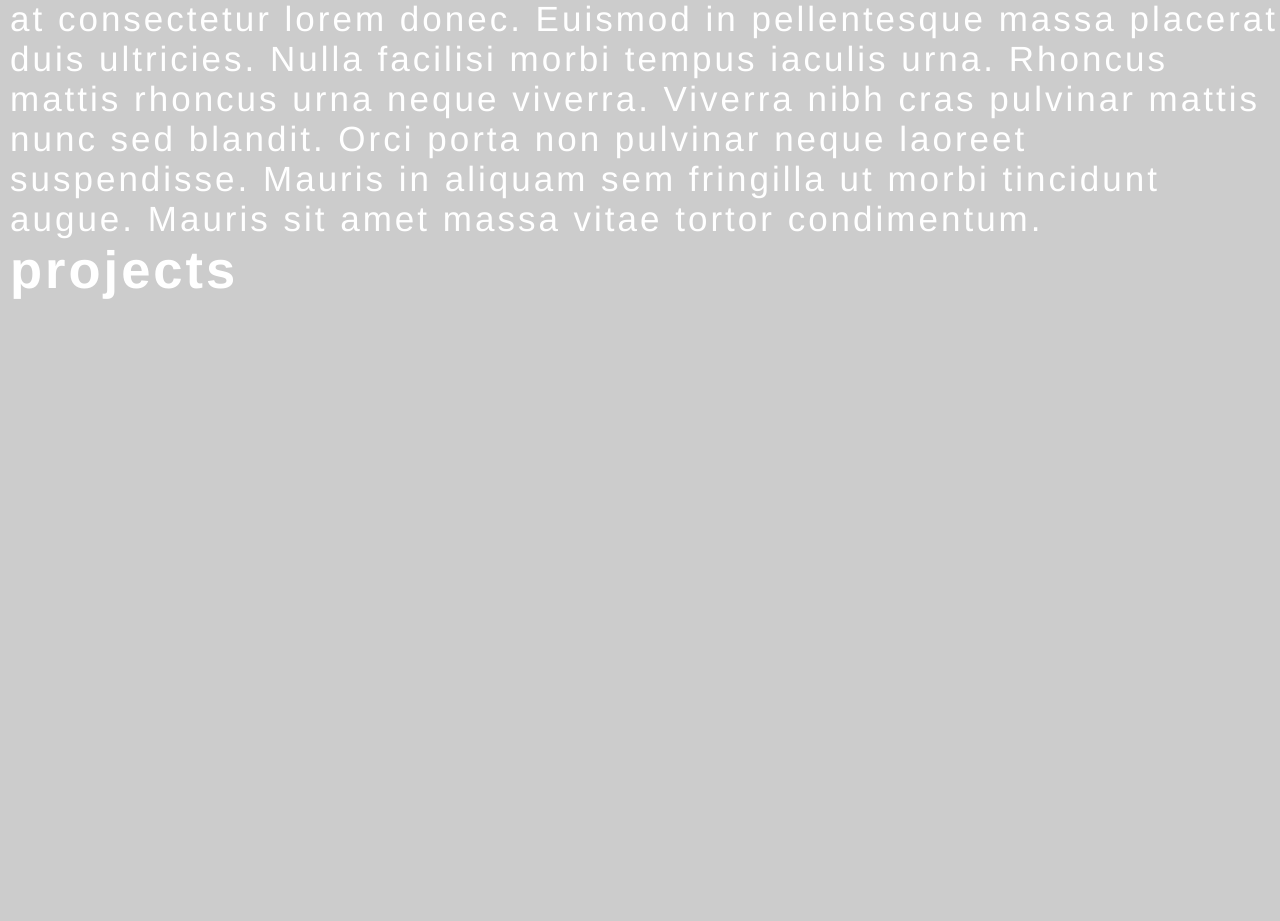
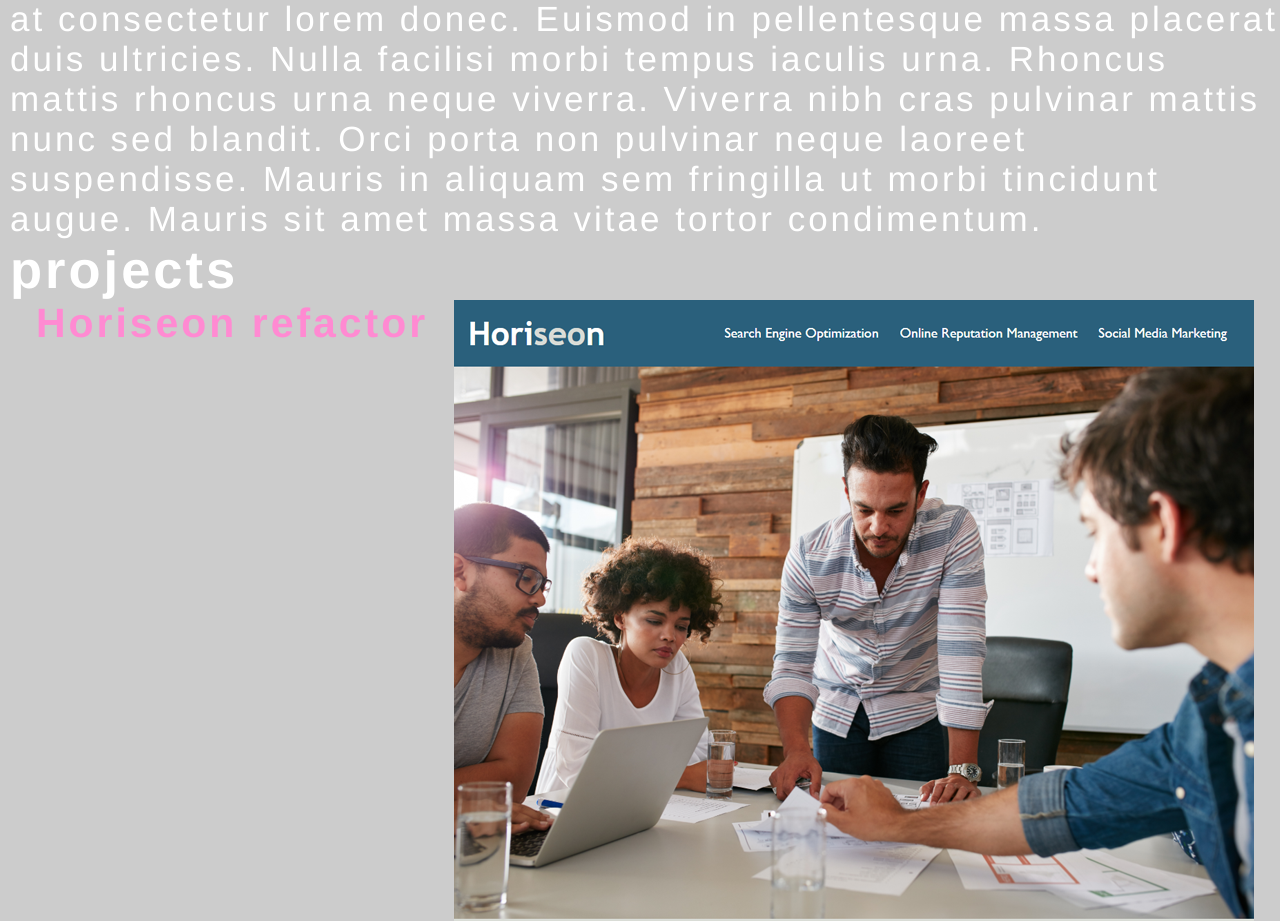
Before and after one commit to EEErban/portfolio_web_project, a plain HTML site: page index.html in a window 1280 px wide. Shown: the part 506-1427 px from the top of the page. Before the commit the page ends 806 px from the top, so only its background shows below. Drawn offline with Linux system fonts and the light colour scheme.

Commit message:
initial card and new image assets

```diff
--- a/assets/style.css
+++ b/assets/style.css
@@ -82,10 +82,20 @@ header {
 
 /* projects styling */
 
-#projects {
+.projects {
     font-family: Helvetica, sans-serif ;
     font-size: 35px;
     color: white;
     letter-spacing: 3px;
     margin-left: 10px;
 }
+
+.projects h3 {
+    color: rgb(255, 138, 210);
+}
+
+.card {
+    display: flex;
+    flex-wrap: wrap;
+    justify-content: space-evenly;
+}
--- a/index.html
+++ b/index.html
@@ -38,11 +38,31 @@
         </div>
 
         <!--projects-->
-        <section>
-            <div id="projects" class="projects">
+        <section id="projects" class="projects">
+            <div>
                 <h2>projects</h2>
+            </div>
 
+        <!--project card main-->
+            <div class="card">
+                <h3>Horiseon refactor</h3>
+                <a href="https://github.com/EEErban/homework_1">
+                    <img src="assets/images/01-html-css-git-homework-demo.png" alt="github project preview image">
+                </a>
+                <p>a refactor project for seo marketing agency</p>
             </div>
+
+        <!--project cards WIP-->
+            <div class="card">
+                <a href="#">
+                    <h3>TBC</h3>
+                    <img src="assets/images/work-in-prog.jpg" alt="work in progress text graphic">
+                </a>
+            </div>
+
+
+
+
         </section>
 
  </body>
```
Also changed, not shown: assets/images/01-html-css-git-homework-demo.png (added), assets/images/work-in-prog.jpg (added), 1 other file.
